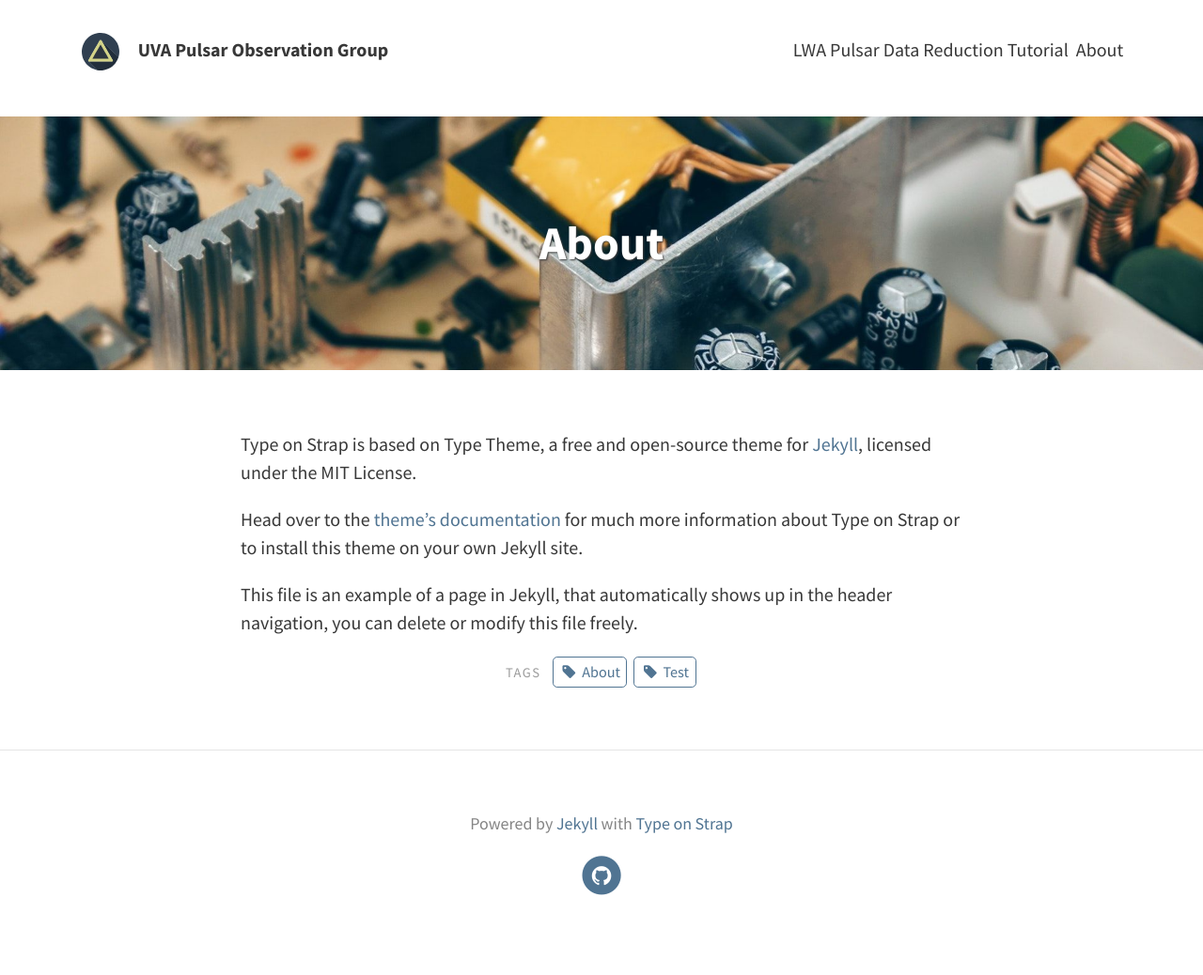
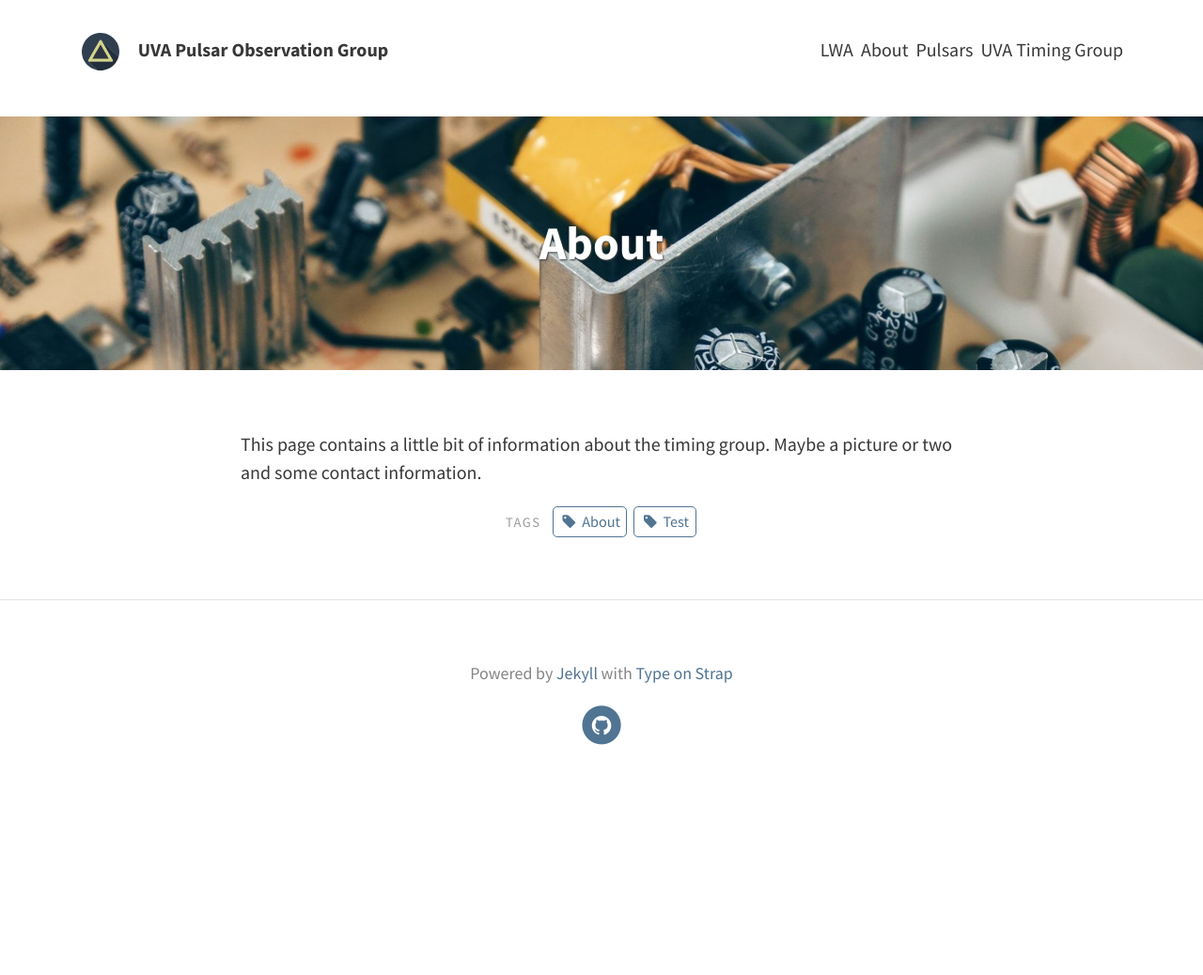
Before and after one commit to stevenstetzler/psr-obs, a Jekyll site: the page built from pages/about.md, in a window 1280 px wide. Shown: the whole page at 94% size. Built offline with Jekyll 4.4.1, drawn with Linux system fonts in a browser that asks for light colours; after the commit the page ends 900 px from its top, so only the background shows below that.

Commit message:
Outline of website

```diff
--- a/index.html
+++ b/index.html
@@ -1,3 +1,5 @@
 ---
-layout: home
+layout: page
 ---
+
+Just an image like what was here before and a quick intro to the group. Should point to the links about (Pulsar information, LWA information, and the Timing Group's info).
--- a/pages/about.md
+++ b/pages/about.md
@@ -6,8 +6,4 @@
 tags: [About, Test]
 ---
 
-Type on Strap is based on Type Theme, a free and open-source theme for [Jekyll](http://jekyllrb.com/), licensed under the MIT License.
-
-Head over to the [theme's documentation](https://github.io/sylhare/Type-on-Strap) for much more information about Type on Strap or to install this theme on your own Jekyll site.
-
-This file is an example of a page in Jekyll, that automatically shows up in the header navigation, you can delete or modify this file freely.
+This page contains a little bit of information about the timing group. Maybe a picture or two and some contact information.
```
Also changed, not shown: pages/LWA.md (added, +10 -0 lines), pages/LWAPulsarDataReduction.md (+1 -0 lines), pages/info.md (added, +6 -0 lines), pages/timing.md (added, +6 -0 lines).
